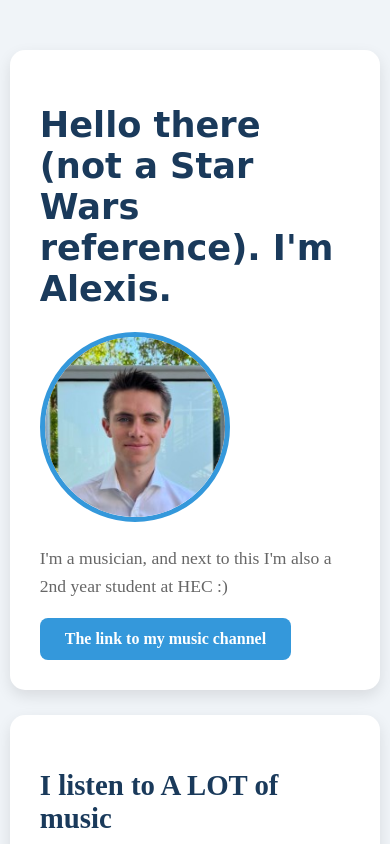
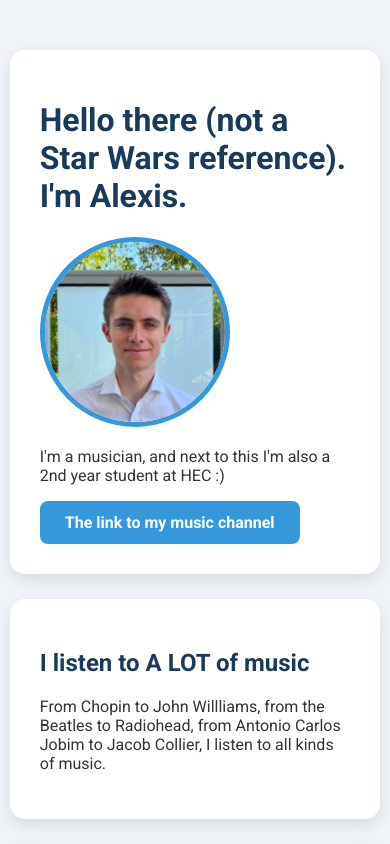
Before and after one commit to maqalx/my-new-profile, a plain HTML site: page index.html in a window 390 px wide. Shown: the top 844 px of the page. Drawn offline with Linux system fonts and the light colour scheme.

Commit message:
Update stylexis.css

```diff
--- a/stylexis.css
+++ b/stylexis.css
@@ -1,5 +1,5 @@
 body {
-  font-family: 'Sorts Mill Goudy', serif;
+  font-family: 'Roboto', serif;
   background-color: #f0f4f8;
   margin: 0;
   padding: 0;
@@ -25,19 +25,19 @@ h1, h2 {
   color: #1a3a5b;
 }
 
-h1.texte-policegrande {
-  font-family: 'Quintessential', cursive;
+h1.texte-police1 {
+  font-family: 'Roboto', cursive;
   font-size: 3em;
   color: #1a3a5b;
 }
 
-h2.texte-policemoyenne {
-  font-family: 'Young Serif', serif;
+h2.texte-police2 {
+  font-family: 'Roboto', serif;
   font-size: 2.2em;
   color: #1a3a5b;
 }
 
-.texte-policepetite {
+.texte-police3 {
   font-size: 1.1em;
   color: #666666;
   line-height: 1.6;
@@ -92,11 +92,11 @@ h2.texte-policemoyenne {
     width: 95%;
   }
 
-  h1.texte-policegrande {
+  h1.texte-police1 {
     font-size: 2.2em;
   }
 
-  h2.texte-policemoyenne {
+  h2.texte-police2 {
     font-size: 1.8em;
   }
 }
```
